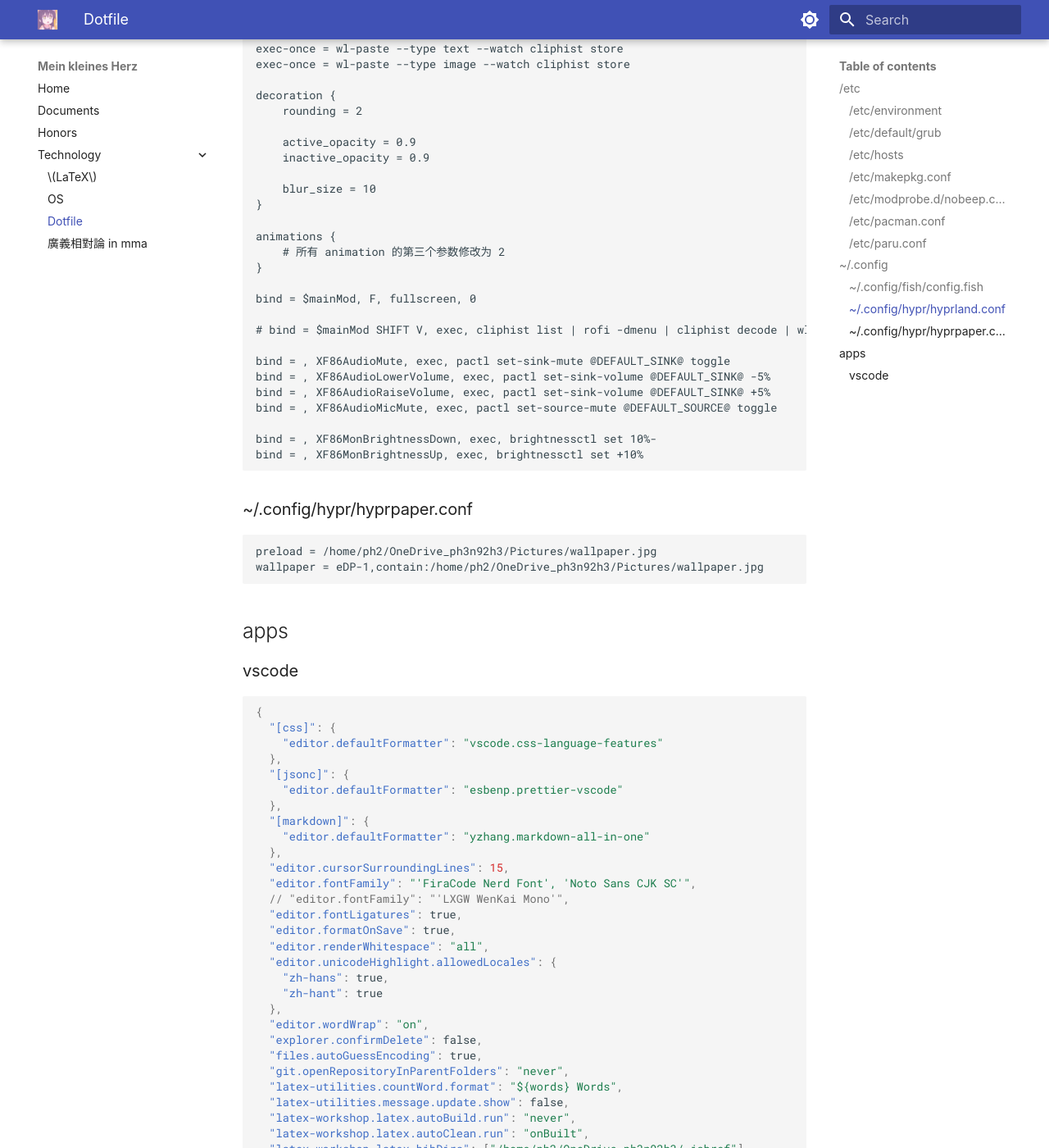
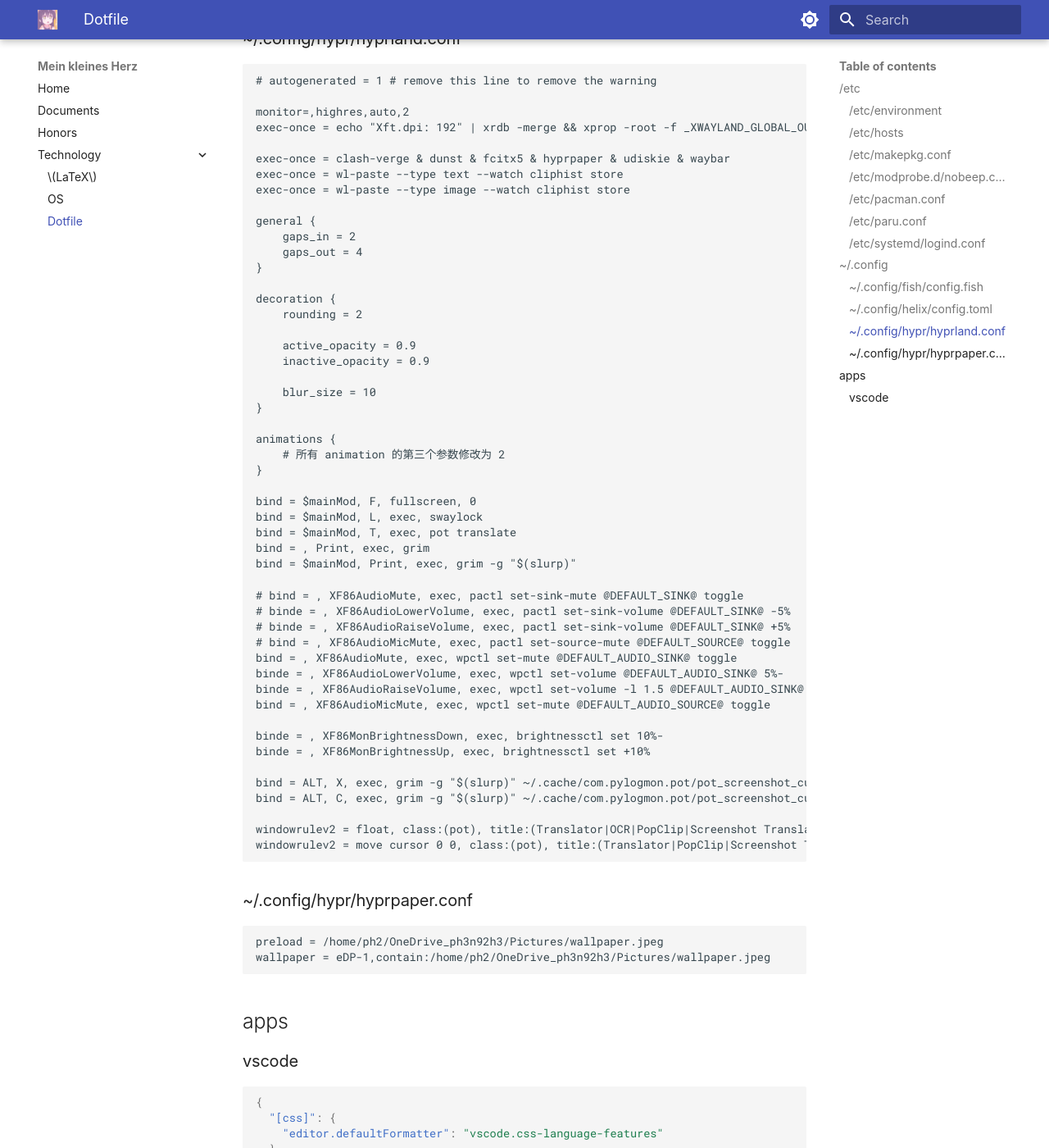
Before and after one commit to ph3n92h3/ph3n92h3.github.io, an MkDocs documentation site: the page built from docs/Technology/dotfile.md, in a window 1280 px wide and 1400 px high, scrolled down 2614 px. Shown: the whole window at 82% size. Built offline with MkDocs 1.6.1 and Material for MkDocs 9.7.7, drawn with Linux system fonts in a browser that asks for light colours; some of the changed text lies outside the part shown.

Commit message:
update  arch & dotfile

````diff
--- a/docs/Technology/dotfile.md
+++ b/docs/Technology/dotfile.md
@@ -8,12 +8,6 @@
 XMODIFIERS=@im=fcitx
 SDL_IM_MODULE=fcitx
 GLFW_IM_MODULE=ibus
-```
-
-### /etc/default/grub
-
-```sh
-GRUB_CMDLINE_LINUX_DEFAULT="loglevel=5 nowatchdog"
 ```
 
 ### /etc/hosts
@@ -86,7 +80,7 @@
 #Include = /etc/pacman.d/mirrorlist.arch4edu
 
 [archlinuxcn]
-Server = http://repo.archlinuxcn.org/$arch
+Server = https://mirrors.tuna.tsinghua.edu.cn/archlinuxcn/$arch
 ## or install archlinuxcn-mirrorlist-git and use the mirrorlist
 #Include = /etc/pacman.d/archlinuxcn-mirrorlist
 ```
@@ -99,24 +93,38 @@
 CleanAfter
 ```
 
+### /etc/systemd/logind.conf
+
+```conf
+HandleLidSwitch=suspend
+HandleLidSwitchExternalPower=suspend
+HandleLidSwitchDocked=suspend #ignore
+```
+
 ## ~/.config
 
 ### ~/.config/fish/config.fish
 
 ```fish
 alias g="gotop"
-alias h="helix"
+alias h="htop"
+alias hx="helix"
 alias j="joshuto"
-alias nl="neofetch | lolcat"
-alias nv="nvtop"
+alias f="fastfetch"
+alias n="nvtop"
 alias p="paru"
 
 export all_proxy=http://127.0.0.1:7890
 ```
 
+### ~/.config/helix/config.toml
+
+```toml
+[editor.soft-wrap]
+enable = true
+```
+
 ### ~/.config/hypr/hyprland.conf
-
-`cp /usr/share/hyprland/hyprland.conf ~/.config/hypr/hyprland.conf`
 
 ```conf
 # autogenerated = 1 # remove this line to remove the warning
@@ -127,6 +135,11 @@
 exec-once = clash-verge & dunst & fcitx5 & hyprpaper & udiskie & waybar
 exec-once = wl-paste --type text --watch cliphist store
 exec-once = wl-paste --type image --watch cliphist store
+
+general {
+    gaps_in = 2
+    gaps_out = 4
+}
 
 decoration {
     rounding = 2
@@ -142,23 +155,35 @@
 }
 
 bind = $mainMod, F, fullscreen, 0
+bind = $mainMod, L, exec, swaylock
+bind = $mainMod, T, exec, pot translate
+bind = , Print, exec, grim
+bind = $mainMod, Print, exec, grim -g "$(slurp)"
 
-# bind = $mainMod SHIFT V, exec, cliphist list | rofi -dmenu | cliphist decode | wl-copy
+# bind = , XF86AudioMute, exec, pactl set-sink-mute @DEFAULT_SINK@ toggle
+# binde = , XF86AudioLowerVolume, exec, pactl set-sink-volume @DEFAULT_SINK@ -5%
+# binde = , XF86AudioRaiseVolume, exec, pactl set-sink-volume @DEFAULT_SINK@ +5%
+# bind = , XF86AudioMicMute, exec, pactl set-source-mute @DEFAULT_SOURCE@ toggle
+bind = , XF86AudioMute, exec, wpctl set-mute @DEFAULT_AUDIO_SINK@ toggle
+binde = , XF86AudioLowerVolume, exec, wpctl set-volume @DEFAULT_AUDIO_SINK@ 5%-
+binde = , XF86AudioRaiseVolume, exec, wpctl set-volume -l 1.5 @DEFAULT_AUDIO_SINK@ 5%+
+bind = , XF86AudioMicMute, exec, wpctl set-mute @DEFAULT_AUDIO_SOURCE@ toggle
 
-bind = , XF86AudioMute, exec, pactl set-sink-mute @DEFAULT_SINK@ toggle
-bind = , XF86AudioLowerVolume, exec, pactl set-sink-volume @DEFAULT_SINK@ -5%
-bind = , XF86AudioRaiseVolume, exec, pactl set-sink-volume @DEFAULT_SINK@ +5%
-bind = , XF86AudioMicMute, exec, pactl set-source-mute @DEFAULT_SOURCE@ toggle
+binde = , XF86MonBrightnessDown, exec, brightnessctl set 10%-
+binde = , XF86MonBrightnessUp, exec, brightnessctl set +10%
 
-bind = , XF86MonBrightnessDown, exec, brightnessctl set 10%-
-bind = , XF86MonBrightnessUp, exec, brightnessctl set +10%
+bind = ALT, X, exec, grim -g "$(slurp)" ~/.cache/com.pylogmon.pot/pot_screenshot_cut.png && pot screenshot_ocr without_screenshot
+bind = ALT, C, exec, grim -g "$(slurp)" ~/.cache/com.pylogmon.pot/pot_screenshot_cut.png && pot screenshot_translate without_screenshot
+
+windowrulev2 = float, class:(pot), title:(Translator|OCR|PopClip|Screenshot Translate) # 翻译窗口浮动
+windowrulev2 = move cursor 0 0, class:(pot), title:(Translator|PopClip|Screenshot Translate) # 翻译窗口跟随鼠标位置
 ```
 
 ### ~/.config/hypr/hyprpaper.conf
 
 ```conf
-preload = /home/ph2/OneDrive_ph3n92h3/Pictures/wallpaper.jpg
-wallpaper = eDP-1,contain:/home/ph2/OneDrive_ph3n92h3/Pictures/wallpaper.jpg
+preload = /home/ph2/OneDrive_ph3n92h3/Pictures/wallpaper.jpeg
+wallpaper = eDP-1,contain:/home/ph2/OneDrive_ph3n92h3/Pictures/wallpaper.jpeg
 ```
 
 ## apps
````
Also changed, not shown: docs/Technology/OS.md (+25 -41 lines), docs/Technology/廣義相對論 in mma.md (deleted, +0 -412 lines).
